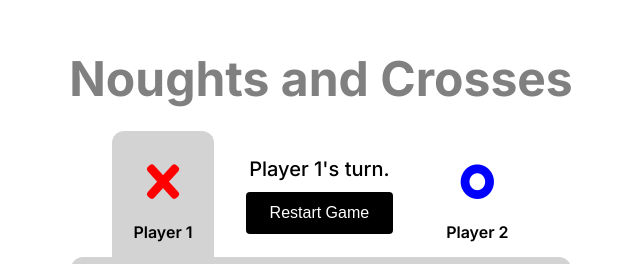
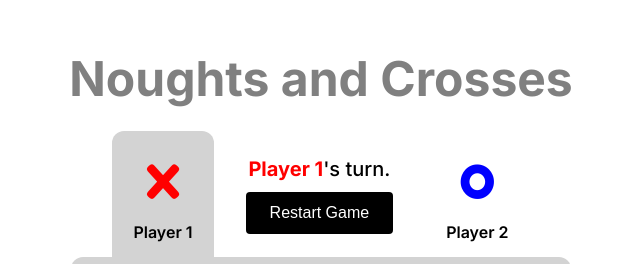
Before and after one commit to Diplomoceras-maximum/noughts-and-crosses, a plain HTML site: page index.html in a window 1280 px wide. Both pictures are taken after a click on the button "Restart Game". Shown: the top 264 px of the page, 319-959 px from the left. Drawn offline with Linux system fonts and the light colour scheme.

Commit message:
Add function that adds classes to the text to signify more obviously whos turn it is

```diff
--- a/script.js
+++ b/script.js
@@ -175,7 +175,7 @@ const interfaceController = (function () {
 
   // Show message of winner or tie
   const showResult = (message) => {
-    display.textContent = message;
+    display.innerHTML = message;
   };
 
   // Reset the game
@@ -183,10 +183,8 @@ const interfaceController = (function () {
     gameBoard.resetBoard(); // Clear the gameboard array
     gameController.resetGame(); // Reset game logic
     interfaceController.displayBoard(); // Refresh the UI
-    interfaceController.showResult(
-      `Player ${gameController.getCurrentPlayerName()}'s turn.`
-    ); // Clear the message
-    updateActivePlayerUI("X");
+    interfaceController.displayCurrentTurn();
+    interfaceController.updateActivePlayerUI("X");
   });
 
   // Add marker when clicked
@@ -197,15 +195,15 @@ const interfaceController = (function () {
 
       // After marker is placed change display based on these factors:
       if (result.status === "win") {
-        interfaceController.showResult(`Player ${result.winner} wins!`);
+        const className = result.winner === "1" ? "red-text" : "blue-text";
+        const coloredPlayer = `<span class="${className}">Player ${result.winner}</span>`;
+        interfaceController.showResult(`${coloredPlayer} wins!`);
       } else if (result.status === "tie") {
         interfaceController.showResult("It's a tie!");
       } else if (result.status === "gameover") {
         interfaceController.showResult("Game Over.");
       } else {
-        interfaceController.showResult(
-          `Player ${gameController.getCurrentPlayerName()}'s turn.`
-        );
+        interfaceController.displayCurrentTurn();
       }
 
       // Update the active player highlight:
@@ -233,12 +231,20 @@ const interfaceController = (function () {
     }
   }
 
+  function displayCurrentTurn() {
+    const currentPlayerName = gameController.getCurrentPlayerName();
+    const className = currentPlayerName === "1" ? "red-text" : "blue-text";
+    const colouredPlayer = `<span class="${className}">Player ${currentPlayerName}</span>`;
+    interfaceController.showResult(`${colouredPlayer}'s turn.`);
+  }
+
   return {
     displayBoard,
     showResult,
     updateActivePlayerUI,
+    displayCurrentTurn,
   };
 })();
 
 interfaceController.updateActivePlayerUI("X");
-interfaceController.showResult("Player 1's turn.");
+interfaceController.displayCurrentTurn();
--- a/styles.css
+++ b/styles.css
@@ -161,3 +161,13 @@ button {
 button:hover {
   background-color: var(--button-hover);
 }
+
+.red-text {
+  color: red;
+  font-weight: bold;
+}
+
+.blue-text {
+  color: blue;
+  font-weight: bold;
+}
```
